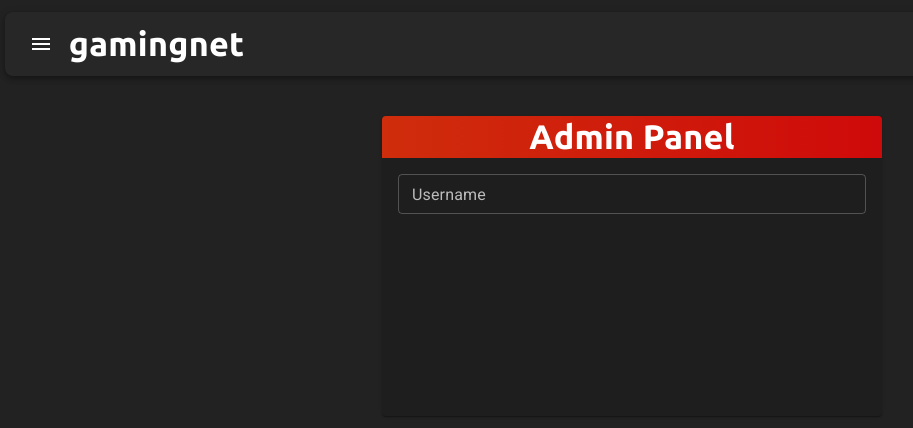
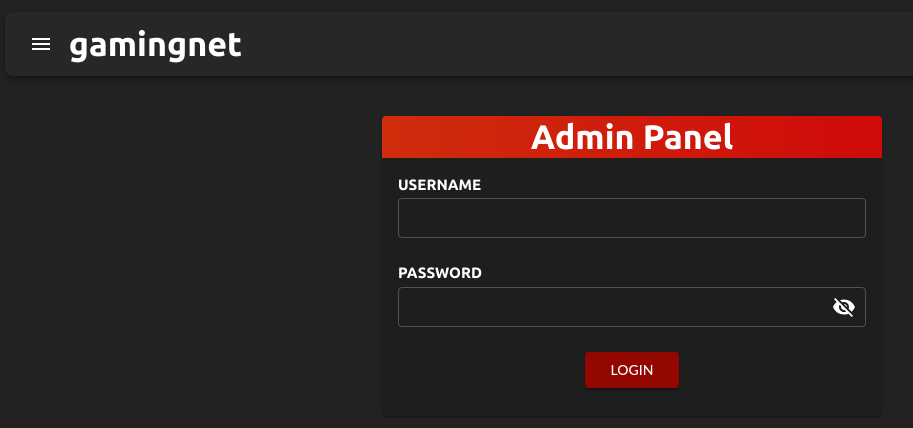
Before and after one commit to sh0tx420/gamingnet-react, a React app: page /admin in a window 1280 px wide. Shown: the whole page, without its empty margins (8-921 px from the left). Built offline with nearby package versions, Linux system fonts and the light colour scheme.

Commit message:
did stuff

```diff
--- a/public/index.html
+++ b/public/index.html
@@ -21,6 +21,10 @@
         >
         <link
             rel="stylesheet"
+            href="https://fonts.googleapis.com/css?family=Lato:600&display=swap"
+        >
+        <link
+            rel="stylesheet"
             href="https://fonts.googleapis.com/icon?family=Material+Icons"
         >
     </head>
--- a/src/admin.js
+++ b/src/admin.js
@@ -1,16 +1,50 @@
 import * as React from "react";
-import { Card, CardContent, Typography, TextField } from "@mui/material";
+import { Card, CardContent, Typography, IconButton, InputAdornment, FormControl, OutlinedInput, Button } from "@mui/material";
+import { Visibility, VisibilityOff } from "@mui/icons-material";
 
 
 export default function admin()
 {
+    const [values, setValues] = React.useState({ showPassword: false });
+
+    const PasswordVisibilityHandleur = () => {
+        setValues({
+            ...values,
+            showPassword: !values.showPassword
+        });
+    };
+
     return(
         <Card sx={{ width: 500, height: 300, marginLeft: "auto", marginRight: "auto", marginTop: 5 }}>
-            <Typography variant="h4" align="center" sx={{ background: "repeating-linear-gradient(to left, #CF0A0A 0%, #CF2D0C 100%)", fontFamily: "'Ubuntu', sans-serif" }}>
+            <Typography
+                variant="h4"
+                align="center"
+                sx={{
+                    background: "repeating-linear-gradient(to left, #CF0A0A 0%, #CF2D0C 100%)",
+                    fontFamily: "'Ubuntu', sans-serif"
+                }}>
                 Admin Panel
             </Typography>
             <CardContent>
-                <TextField variant="outlined" label="Username" size="small" sx={{ display: "flex", justifyContent: "center", marginLeft: "auto", marginRight: "auto" }}/>
+                <Typography sx={{ fontFamily: "'Ubuntu', sans-serif", fontSize: 15 }}>USERNAME</Typography>
+                <FormControl variant="outlined" size="small" fullWidth sx={{ marginTop: "2px", marginBottom: 3 }}>
+                    <OutlinedInput>
+                    </OutlinedInput>
+                </FormControl>
+                <Typography sx={{ fontFamily: "'Ubuntu', sans-serif", fontSize: 15 }}>PASSWORD</Typography>
+                <FormControl variant="outlined" size="small" fullWidth sx={{ marginTop: "2px" }}>
+                    <OutlinedInput type={ values.showPassword ? "text": "password" } endAdornment={
+                        <InputAdornment>
+                            <IconButton onClick={PasswordVisibilityHandleur} edge="end">
+                                {values.showPassword ? <Visibility/> : <VisibilityOff/> }
+                            </IconButton>
+                        </InputAdornment>
+                    }>
+                    </OutlinedInput>
+                </FormControl>
+                <div style={{ display: "flex", justifyContent: "center", marginTop: 25 }}>
+                    <Button variant="contained" sx={{ width: "20%" }}>LOGIN</Button>
+                </div>
             </CardContent>
         </Card>
     );
--- a/src/index.js
+++ b/src/index.js
@@ -14,6 +14,9 @@ const theme = createTheme({
         mode: "dark",
         background: {
             default: "#222222"
+        },
+        primary: {
+            main: "#930700"
         }
     },
     components: {
@@ -22,6 +25,11 @@ const theme = createTheme({
                 disableRipple: true
             }
         }
+    },
+    typography: {
+        fontFamily: [
+            "Lato"
+        ].join(",")
     }
 });
 
```
Also changed, not shown: src/Home.js (deleted, +0 -19 lines).
